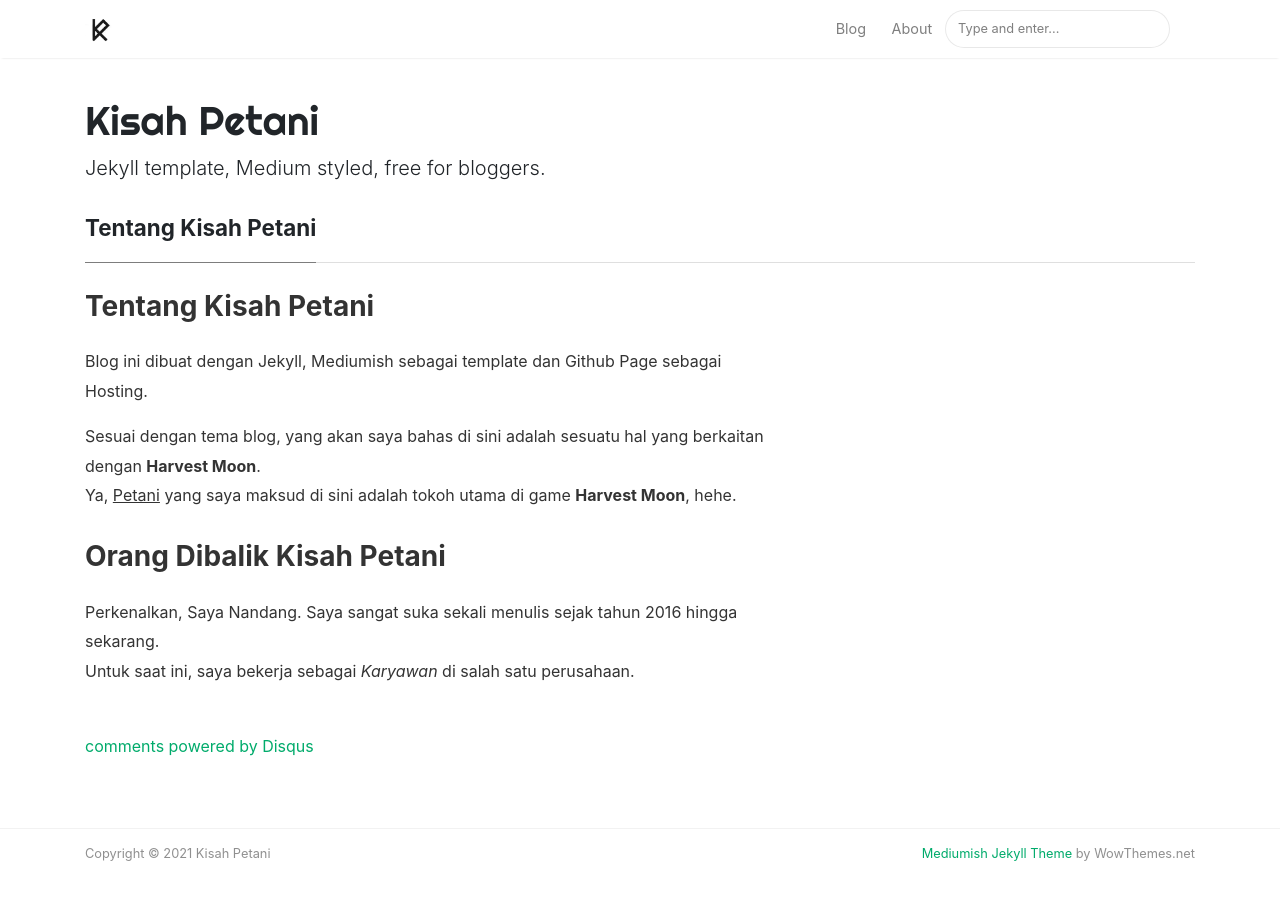
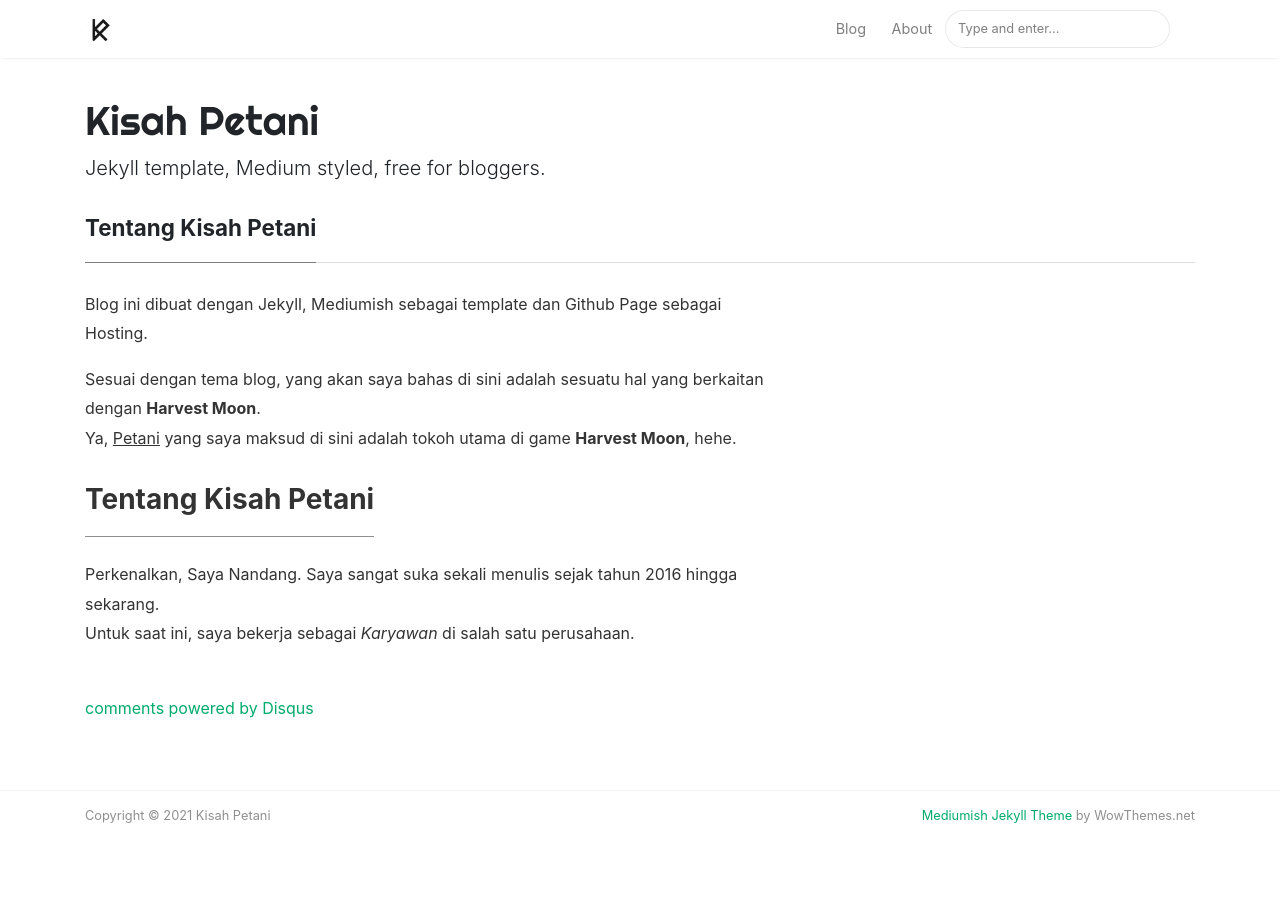
Before and after one commit to kisahpetani/kisahpetani.github.io, a Jekyll site: the page built from _pages/about.md, in a window 1280 px wide and 937 px high. Shown: the top 900 px of the window. Built offline with Jekyll 4.4.1, drawn with Linux system fonts in a browser that asks for light colours; nearby versions of some CDN libraries; comment, search, counter and statistics services are not loaded.

Commit message:
Update about.md

```diff
--- a/_pages/about.md
+++ b/_pages/about.md
@@ -7,7 +7,6 @@ comments: true
 
 <div class="row justify-content-between">
 <div class="col-md-8 pr-5">
-<h3>Tentang Kisah Petani</h3>
 <p>Blog ini dibuat dengan Jekyll, Mediumish sebagai template dan Github Page sebagai Hosting.</p>
 
 Sesuai dengan tema blog, yang akan saya bahas di sini adalah sesuatu hal yang berkaitan dengan <b>Harvest Moon</b>.
@@ -15,7 +14,9 @@ Sesuai dengan tema blog, yang akan saya bahas di sini adalah sesuatu hal yang be
 Ya, <u>Petani</u> yang saya maksud di sini adalah tokoh utama di game <b>Harvest Moon</b>, hehe.
 <br/>
 <br/>
-<h3>Orang Dibalik Kisah Petani</h3>
+<div class="section-title">
+<h3><span>Tentang Kisah Petani</span></h3>
+</div>
 Perkenalkan, Saya Nandang. Saya sangat suka sekali menulis sejak tahun 2016 hingga sekarang.
 <br/>
 Untuk saat ini, saya bekerja sebagai <i>Karyawan</i> di salah satu perusahaan.
```
